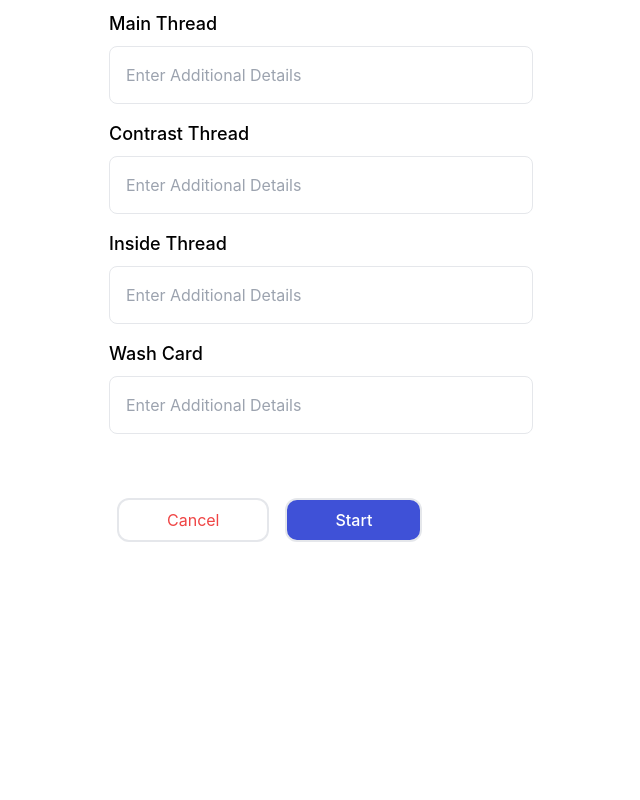
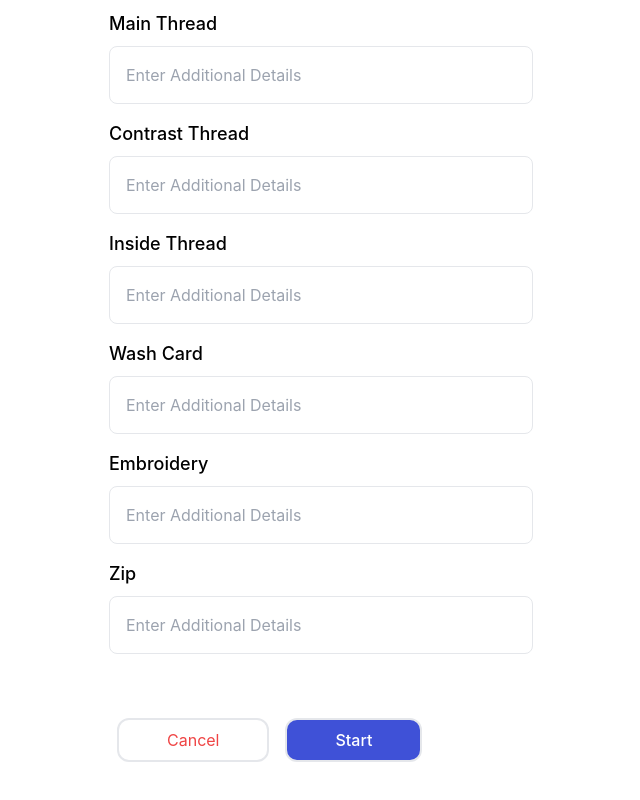
Before and after one commit to pdmahendra/inv-management-frontend, a React (Vite) app: page /view-lifecycle/start-new in a window 1280 px wide. Shown: the part 1219-2019 px from the top of the page, without its empty margins (211-851 px from the left). Before the commit the page ends 1801 px from the top, so only its background shows below. Built offline with nearby package versions, Linux system fonts and the light colour scheme; no server answers; sample sign-in values are in the browser's storage.

Commit message:
added fields

```diff
--- a/src/pages/StartNewViewLifecyclePage.jsx
+++ b/src/pages/StartNewViewLifecyclePage.jsx
@@ -299,6 +299,35 @@ const StartNewLifecyclePage = () => {
               placeholder="Enter Additional Details"
             />
           </div>{" "}
+          <div className="mt-4">
+            <label
+              className="block mb-2 text-lg font-medium"
+              htmlFor="embroidery"
+            >
+              Embroidery{" "}
+            </label>
+            <input
+              type="Textarea"
+              id="embroidery"
+              name="embroidery"
+              onChange={(e) => setAddInfo(e.target.value)}
+              className="w-full px-4 py-4 border rounded-lg sm:w-[50%]"
+              placeholder="Enter Additional Details"
+            />
+          </div>{" "}
+          <div className="mt-4">
+            <label className="block mb-2 text-lg font-medium" htmlFor="zip">
+              Zip{" "}
+            </label>
+            <input
+              type="Textarea"
+              id="zip"
+              name="zip"
+              onChange={(e) => setAddInfo(e.target.value)}
+              className="w-full px-4 py-4 border rounded-lg sm:w-[50%]"
+              placeholder="Enter Additional Details"
+            />
+          </div>{" "}
         </div>
       </div>
       <div className="pt-8 ml-10 flex justify-start items-center gap-4">
```
